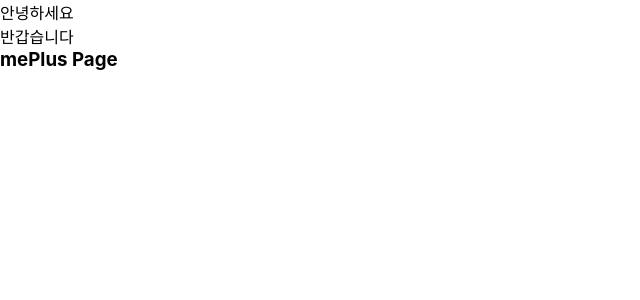
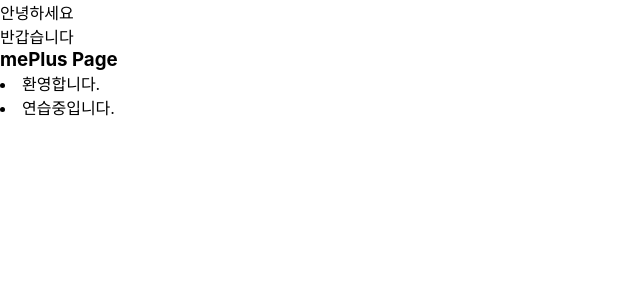
Before and after one commit to 28sungmin/dad_web, a React (Create React App) app: page /mePlusPg in a window 1280 px wide. Shown: the top 300 px of the page, without its empty margins (0-640 px from the left). Built offline with nearby package versions, Linux system fonts and the light colour scheme.

Commit message:
branch practice3

```diff
--- a/src/components/common/FooterCp.jsx
+++ b/src/components/common/FooterCp.jsx
@@ -1,4 +1,9 @@
 const FooterCp = () => {
-  return <></>;
+  return (
+    <>
+      <li>환영합니다.</li>
+      <li>연습중입니다.</li>
+    </>
+  );
 };
 export default FooterCp;
```
